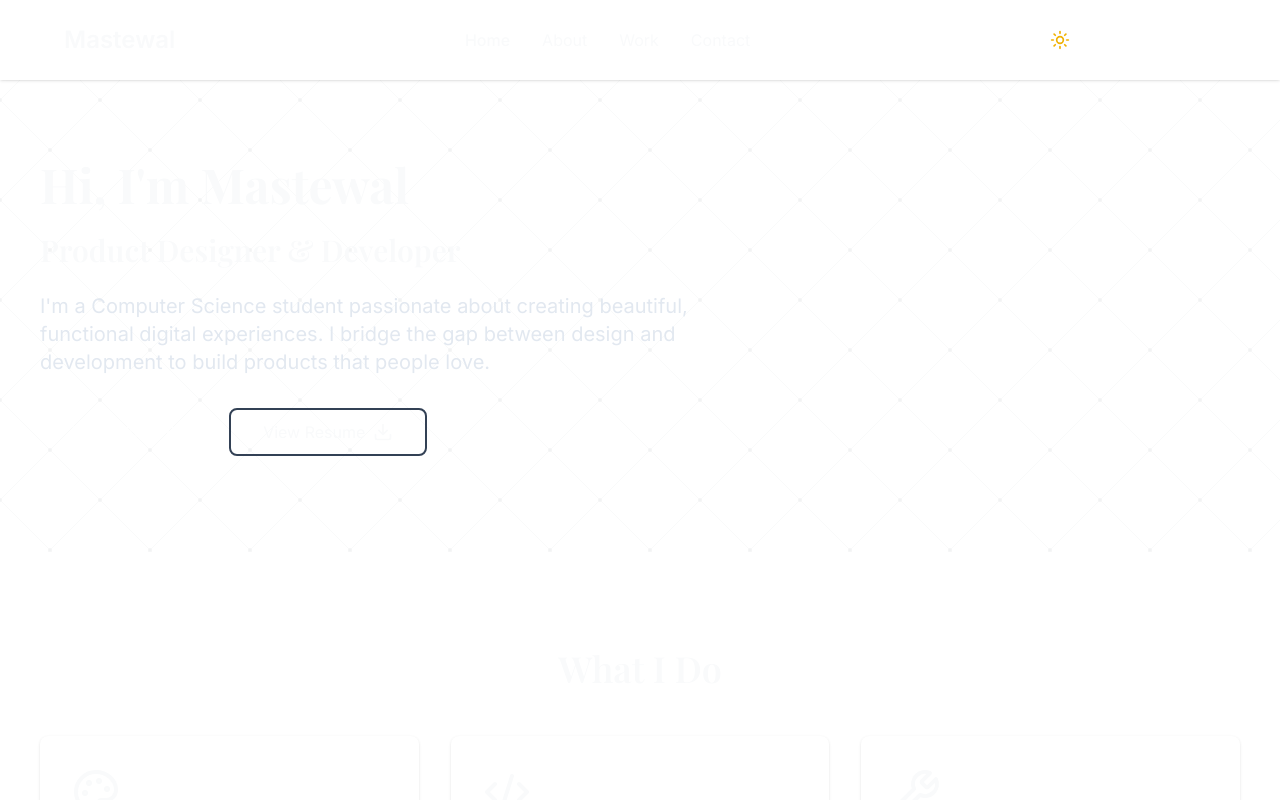
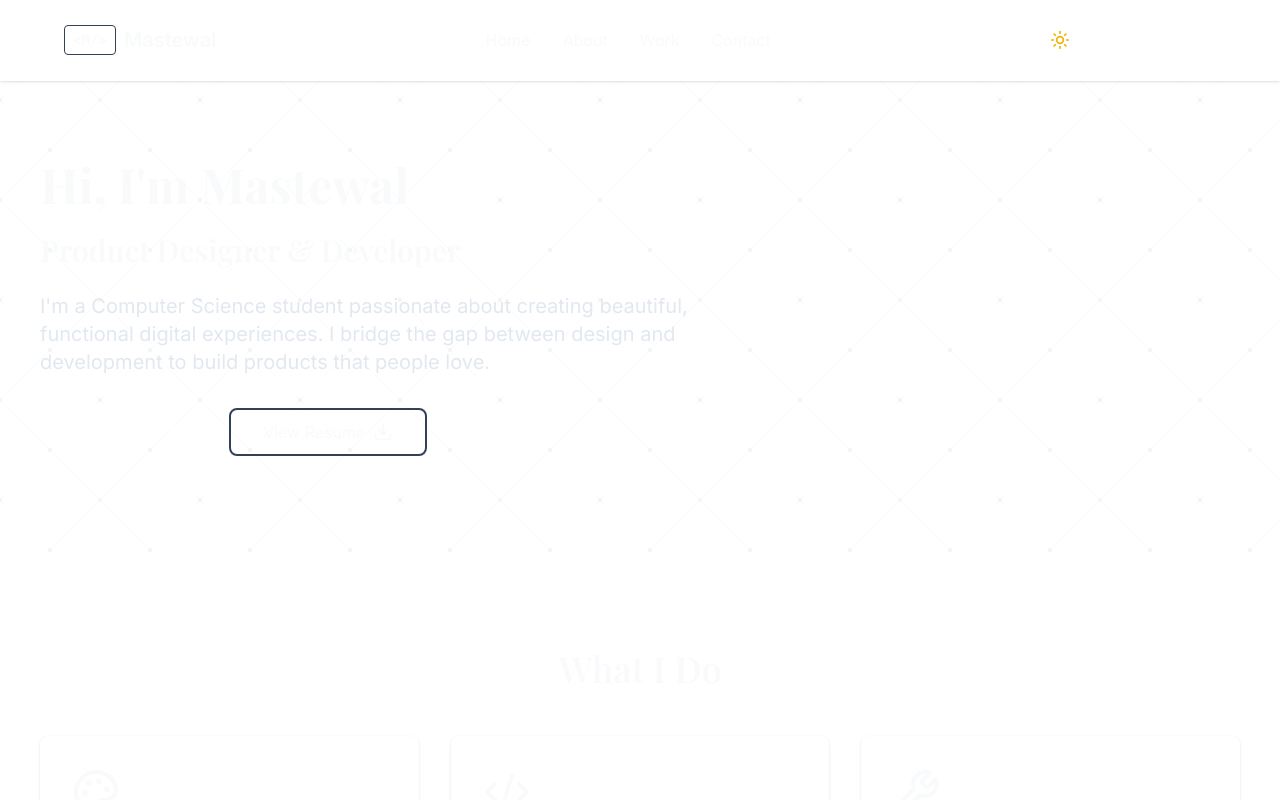
Before and after one commit to pixelpine-ux/Portfolio-Redesign-1-, a React (Vite) app: page / in a window 1280 px wide. Shown: the top 800 px of the page. Built offline with nearby package versions, Linux system fonts and the light colour scheme.

Commit message:
feat: glassmorphic header + logo mark

```diff
--- a/src/app/components/Header.tsx
+++ b/src/app/components/Header.tsx
@@ -17,12 +17,13 @@ export function Header() {
   const isActive = (path: string) => location.pathname === path;
 
   return (
-    <header className="fixed top-0 left-0 right-0 z-50 bg-white dark:bg-slate-900 shadow-sm transition-colors">
+    <header className="fixed top-0 left-0 right-0 z-50 bg-white/70 dark:bg-slate-900/70 backdrop-blur-md border-b border-white/20 dark:border-white/10 shadow-sm transition-colors">
       <div className="max-w-[1200px] mx-auto px-6">
         <div className="flex items-center justify-between h-20">
           {/* Logo */}
-          <Link to="/" className="text-2xl font-bold text-navy dark:text-cyan">
-            Mastewal
+          <Link to="/" className="flex items-center gap-2 group">
+            <span className="text-sm font-mono font-bold text-cyan bg-cyan/10 dark:bg-cyan/20 px-2 py-1 rounded border border-cyan/30">&lt;M/&gt;</span>
+            <span className="text-xl font-bold text-navy dark:text-white group-hover:text-cyan transition-colors">Mastewal</span>
           </Link>
 
           {/* Desktop Navigation */}
@@ -68,7 +69,7 @@ export function Header() {
 
         {/* Mobile Navigation */}
         {mobileMenuOpen && (
-          <nav className="md:hidden py-4 border-t border-gray-200 dark:border-gray-700">
+          <nav className="md:hidden py-4 border-t border-white/20 dark:border-white/10">
             <div className="flex flex-col gap-4">
               {navItems.map((item) => (
                 <Link
```
